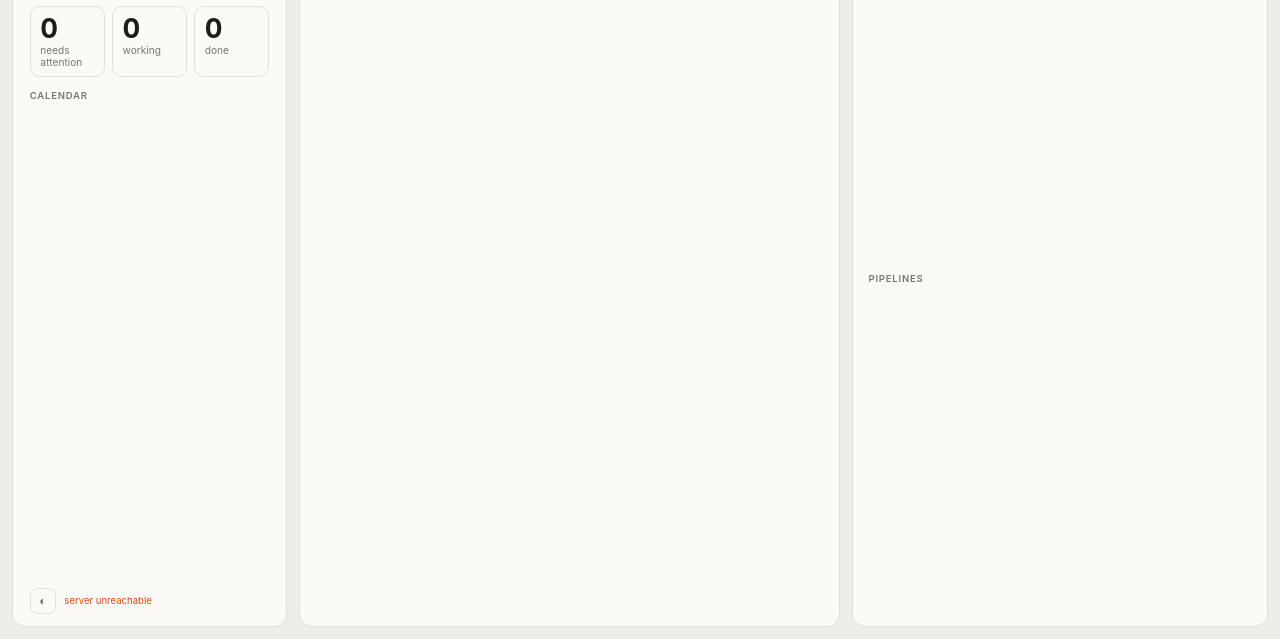
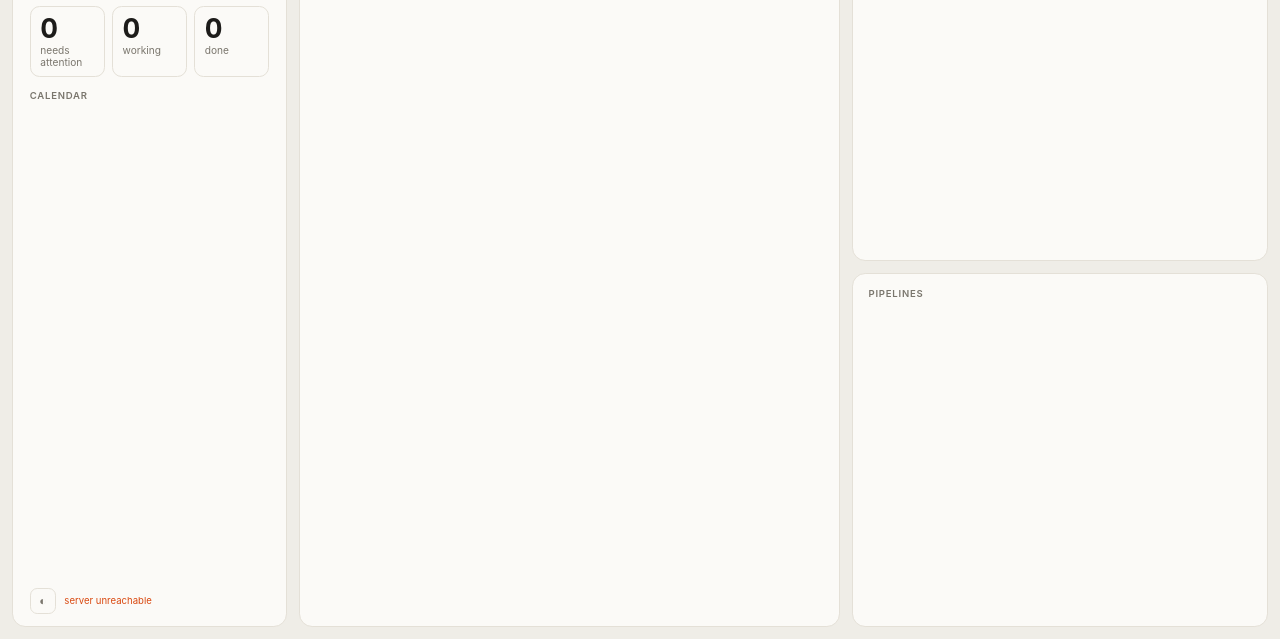
Before and after one commit to 8itflip/ai-panel, a plain HTML site: page static/index.html in a window 1280 px wide. Shown: the part 161-800 px from the top of the page. Drawn offline with Linux system fonts and the light colour scheme; no server answers.

Commit message:
feat: give Pipelines its own card under Pull requests

```diff
--- a/static/index.html
+++ b/static/index.html
@@ -62,6 +62,8 @@
           <h2><span data-i18n="h.prs"></span> <span id="pr-count"></span></h2>
           <ul id="prs"></ul>
         </div>
+      </section>
+      <section class="card attention">
         <div class="prs pipelines">
           <h2><span data-i18n="h.pipelines"></span> <span id="pipeline-count"></span></h2>
           <ul id="pipelines"></ul>
```
